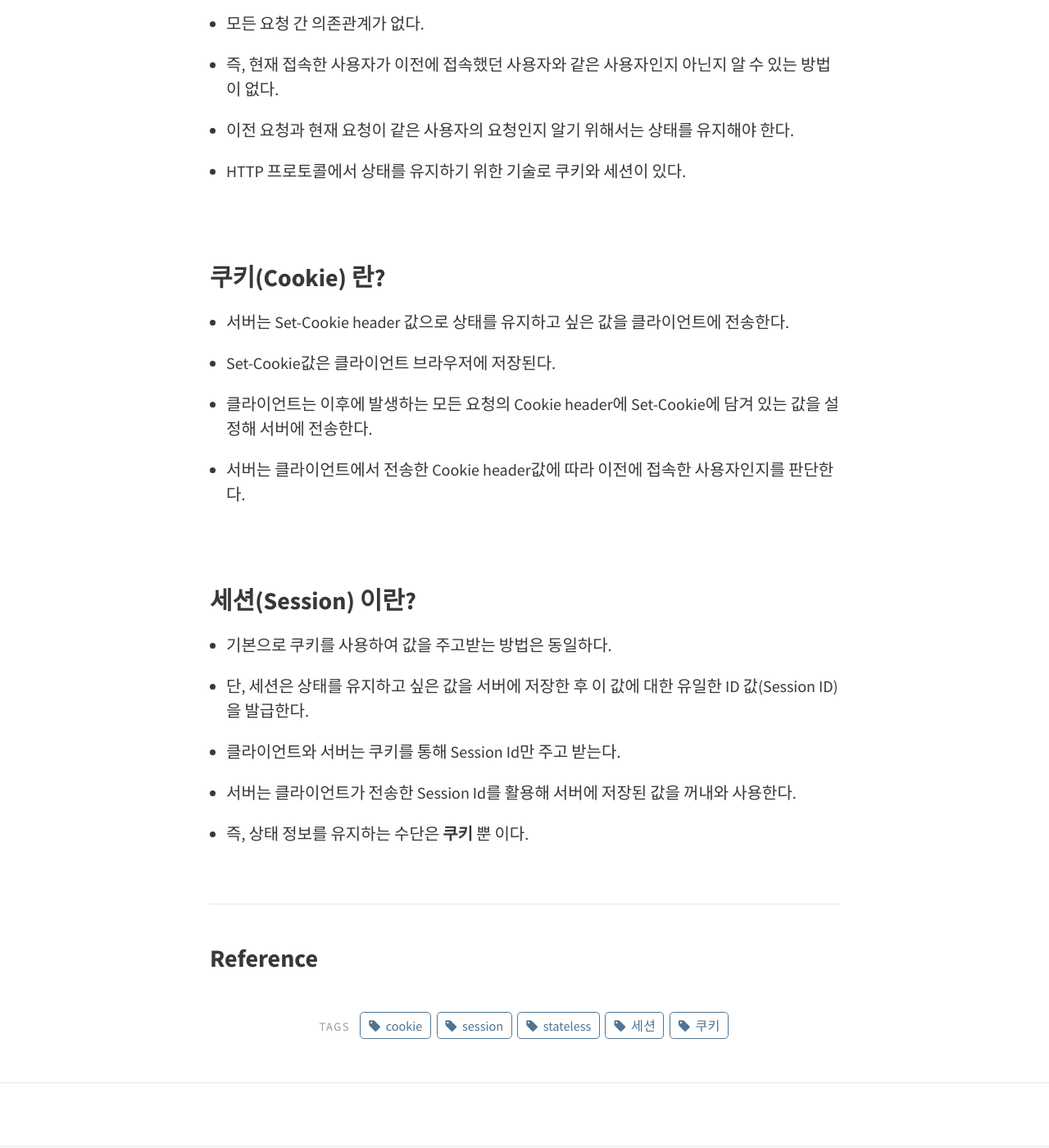
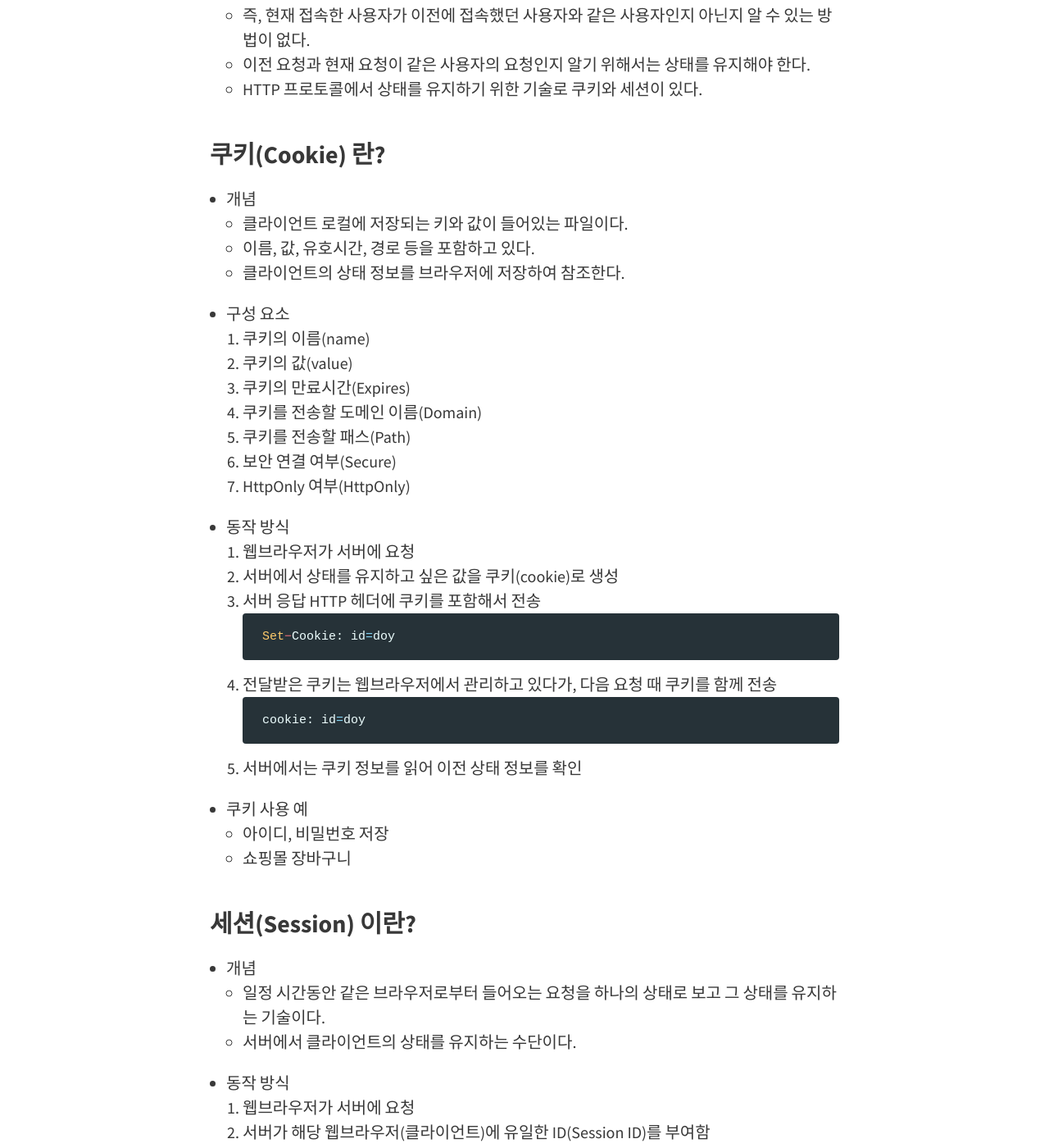
Before and after one commit to doooyeon/doooyeon.github.io, a Jekyll site: the page built from _posts/2018-09-10-쿠키(Cookie)와 세션(Session).md, in a window 1280 px wide and 1400 px high, scrolled down 550 px. Shown: the whole window at 82% size. Built offline with Jekyll 4.4.1, drawn with Linux system fonts in a browser that asks for light colours; some of the changed text lies outside the part shown.

Commit message:
Update cookie and session

````diff
--- a/_posts/2018-09-10-쿠키(Cookie)와 세션(Session).md
+++ b/_posts/2018-09-10-쿠키(Cookie)와 세션(Session).md
@@ -6,33 +6,69 @@ tags: [stateless, cookie, 쿠키, session, 세션]
 > HTTP 프르토콜에서 상태를 유지하기 위한 기술인 쿠키와 세션의 개념과 차이점을 알 수 있다.
 <!--more-->
 
-<br/>
-
-### HTTP Stateless
-- HTTP 프로토콜은 기본적으로 무상태 프로토콜이다.
-- 모든 요청 간 의존관계가 없다.
-- 즉, 현재 접속한 사용자가 이전에 접속했던 사용자와 같은 사용자인지 아닌지 알 수 있는 방법이 없다.
-- 이전 요청과 현재 요청이 같은 사용자의 요청인지 알기 위해서는 상태를 유지해야 한다.
-- HTTP 프로토콜에서 상태를 유지하기 위한 기술로 쿠키와 세션이 있다.
-
-<br/>
+### HTTP 프로토콜의 특징
+* Stateless
+    * HTTP 프로토콜은 기본적으로 무상태 프로토콜이다.
+    * 모든 요청 간 의존관계가 없다.
+    * 즉, 현재 접속한 사용자가 이전에 접속했던 사용자와 같은 사용자인지 아닌지 알 수 있는 방법이 없다.
+    * 이전 요청과 현재 요청이 같은 사용자의 요청인지 알기 위해서는 상태를 유지해야 한다.
+    * HTTP 프로토콜에서 상태를 유지하기 위한 기술로 쿠키와 세션이 있다.
 
 ### 쿠키(Cookie) 란?
-- 서버는 Set-Cookie header 값으로 상태를 유지하고 싶은 값을 클라이언트에 전송한다.
-- Set-Cookie값은 클라이언트 브라우저에 저장된다.
-- 클라이언트는 이후에 발생하는 모든 요청의 Cookie header에  Set-Cookie에 담겨 있는 값을 설정해 서버에 전송한다.
-- 서버는 클라이언트에서 전송한 Cookie header값에 따라 이전에 접속한 사용자인지를 판단한다.
-
-<br/>
+* 개념
+    * 클라이언트 로컬에 저장되는 키와 값이 들어있는 파일이다.
+    * 이름, 값, 유호시간, 경로 등을 포함하고 있다.
+    * 클라이언트의 상태 정보를 브라우저에 저장하여 참조한다.
+* 구성 요소
+    1. 쿠키의 이름(name)
+    2. 쿠키의 값(value)
+    3. 쿠키의 만료시간(Expires)
+    4. 쿠키를 전송할 도메인 이름(Domain)
+    5. 쿠키를 전송할 패스(Path)
+    6. 보안 연결 여부(Secure)
+    7. HttpOnly 여부(HttpOnly)
+* 동작 방식
+    1. 웹브라우저가 서버에 요청
+    2. 서버에서 상태를 유지하고 싶은 값을 쿠키(cookie)로 생성
+    3. 서버 응답 HTTP 헤더에 쿠키를 포함해서 전송
+        ```java
+        Set−Cookie: id=doy
+        ```
+    4. 전달받은 쿠키는 웹브라우저에서 관리하고 있다가, 다음 요청 때 쿠키를 함께 전송
+        ```java
+        cookie: id=doy
+        ```
+    5. 서버에서는 쿠키 정보를 읽어 이전 상태 정보를 확인
+* 쿠키 사용 예
+    * 아이디, 비밀번호 저장
+    * 쇼핑몰 장바구니
 
 ### 세션(Session) 이란?
-- 기본으로 쿠키를 사용하여 값을 주고받는 방법은 동일하다.
-- 단, 세션은 상태를 유지하고 싶은 값을 서버에 저장한 후 이 값에 대한 유일한 ID 값(Session ID)을 발급한다.
-- 클라이언트와 서버는 쿠키를 통해 Session Id만 주고 받는다.
-- 서버는 클라이언트가 전송한 Session Id를 활용해 서버에 저장된 값을 꺼내와 사용한다.
-- 즉, 상태 정보를 유지하는 수단은 **쿠키** 뿐 이다.
+* 개념
+    * 일정 시간동안 같은 브라우저로부터 들어오는 요청을 하나의 상태로 보고 그 상태를 유지하는 기술이다.
+    * 서버에서 클라이언트의 상태를 유지하는 수단이다.
+* 동작 방식
+    1. 웹브라우저가 서버에 요청
+    2. 서버가 해당 웹브라우저(클라이언트)에 유일한 ID(Session ID)를 부여함
+    3. 해당 ID는 응답 HTTP 헤더에 쿠키를 포함해서 전송
+    쿠키에 이 값을 JSESSIONID 로 저장
+        ```java
+        Set−Cookie: JSESSIONID=pi0fo9v2kdi5nuha3bcgiu8fq2
+        ```
+    4. 웹브라우저는 이후 웹브라우저를 닫기 까지 해당 서버 요청할 때 부여된 세션 ID를 HTTP 헤더에 넣어서 전송
+        ```java
+        Cookie: JSESSIONID=pi0fo9v2kdi5nuha3bcgiu8fq2
+        ```
+    5. 서버는 세션 ID를 확인하고, 해당 세션에 관련된 정보를 확인한 후 응답
 
-<br/>
+> 세션도 쿠키를 사용하여 값을 주고받으며 클라이언트의 상태 정보를 유지한다.
+> 즉, 상태 정보를 유지하는 수단은 **쿠키** 뿐 이다.
+
+* 세션 사용 예
+    * 로그인
 
 ---
 ### Reference
+- [http://jeong-pro.tistory.com/80](http://jeong-pro.tistory.com/80)
+- [http://victorydntmd.tistory.com/34](http://victorydntmd.tistory.com/34)
+- [http://www.fun-coding.org/crawl_advance1.html#6.1.-%EC%BF%A0%ED%82%A4(cookie):-%EC%83%81%ED%83%9C-%EC%A0%95%EB%B3%B4%EB%A5%BC-%ED%81%B4%EB%9D%BC%EC%9D%B4%EC%96%B8%ED%8A%B8%EC%97%90-%EC%A0%80%EC%9E%A5%ED%95%98%EB%8A%94-%EB%B0%A9%EC%8B%9D](http://www.fun-coding.org/crawl_advance1.html#6.1.-%EC%BF%A0%ED%82%A4(cookie):-%EC%83%81%ED%83%9C-%EC%A0%95%EB%B3%B4%EB%A5%BC-%ED%81%B4%EB%9D%BC%EC%9D%B4%EC%96%B8%ED%8A%B8%EC%97%90-%EC%A0%80%EC%9E%A5%ED%95%98%EB%8A%94-%EB%B0%A9%EC%8B%9D)
````
